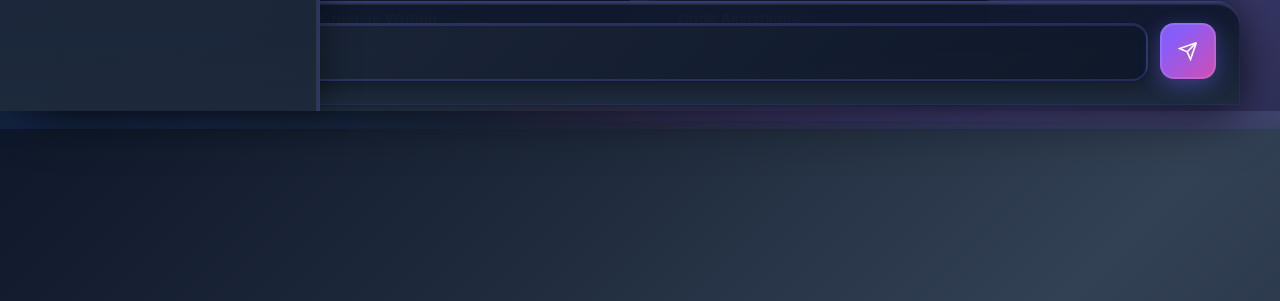
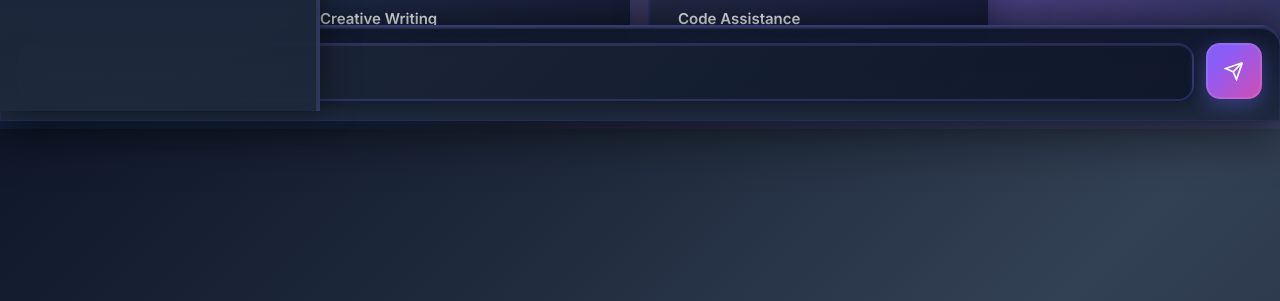
Before and after one commit to MSSAHANA-CIT/AegisDesk, a website: page ai-chat.html in a window 1280 px wide. Shown: the part 689-990 px from the top of the page. Drawn offline with nearby package versions, Linux system fonts and the light colour scheme.

Commit message:
Update UI layout and fixes

```diff
--- a/ai-chat.html
+++ b/ai-chat.html
@@ -611,7 +611,7 @@
             padding: 0;
             min-height: calc(100vh - 70px);
             min-height: calc(100dvh - 70px);
-            padding-bottom: 140px; /* keep space for fixed input bar */
+            padding-bottom: 220px; /* keep space for fixed input bar */
             animation: mainFadeIn 0.8s ease-out;
             transition: margin-left 0.3s cubic-bezier(0.4, 0, 0.2, 1), max-width 0.3s cubic-bezier(0.4, 0, 0.2, 1), width 0.3s cubic-bezier(0.4, 0, 0.2, 1);
             width: calc(100% - 320px);
@@ -928,25 +928,24 @@
         .chat-input-container {
             display: flex;
             gap: 0;
-            padding: 20px 24px;
+            padding: 16px 18px;
             background: linear-gradient(180deg,
                 rgba(15, 23, 42, 0.95) 0%,
                 rgba(30, 41, 59, 0.98) 100%);
             backdrop-filter: blur(40px) saturate(180%);
             border-top: 2px solid rgba(99, 102, 241, 0.3);
-            border-radius: 24px 24px 0 0;
+            border-radius: 20px 20px 0 0;
             position: fixed;
-            left: 16px;
-            right: 16px;
-            transform: none;
-            bottom: 16px;
-            width: auto;
-            max-width: 1200px;
-            z-index: 500;
+            left: 0;
+            right: 0;
+            bottom: 0;
+            width: 100%;
+            max-width: none;
+            z-index: 1100;
             flex-shrink: 0;
             margin: 0 auto;
             box-shadow:
-                0 -8px 32px rgba(0, 0, 0, 0.4),
+                0 -8px 32px rgba(0, 0, 0, 0.35),
                 inset 0 2px 0 rgba(255, 255, 255, 0.08),
                 0 0 0 1px rgba(99, 102, 241, 0.1) inset,
                 0 18px 48px rgba(0,0,0,0.45);
```
